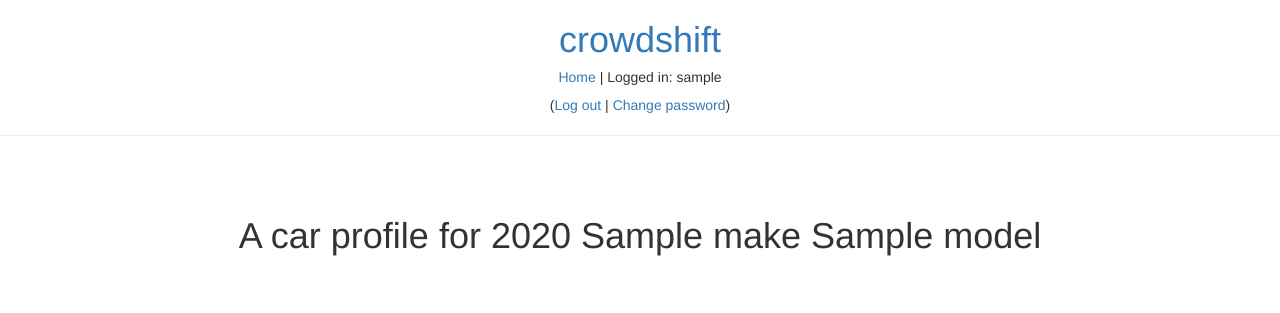
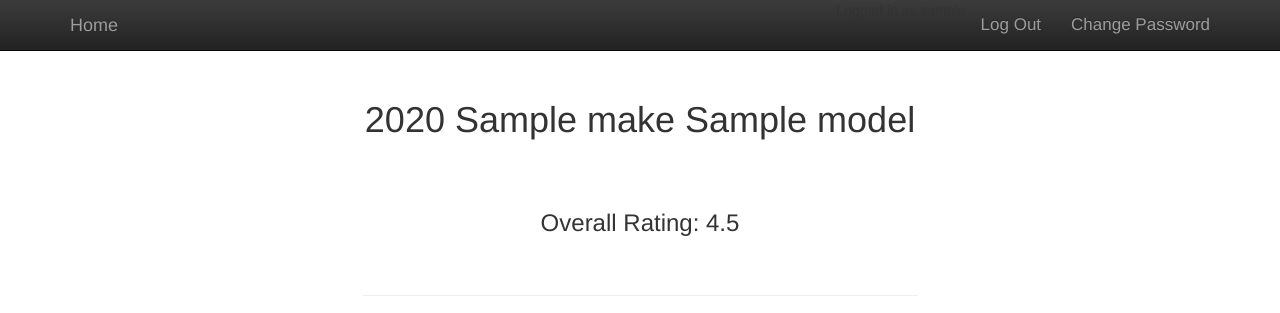
Before and after one commit to kennykhoapham/crowdshift, a Django app: template templates/carprofile.html in a window 1280 px wide. Shown: the top 313 px of the page. Run offline with Django 3.2, Linux system fonts and the light colour scheme; a user stored in the database is signed in; tables that the repository leaves empty hold one stand-in row (values such as "Sample post"); the template is opened without the code that fills it: values that come from a table or form of the project are taken from there, most other values are stand-ins (such as "Sample title", 1, 10 or a date in 2020); some libraries are stand-ins or nearby versions.

Commit message:
work on car profile page

```diff
--- a/crowdshift/static/custom.css
+++ b/crowdshift/static/custom.css
@@ -37,7 +37,7 @@ p {
 .btn-dark {
     border-radius: 8;
     color: #ffffff;
-    background-color: rgba(0,0,0,0.4);
+background-color: rgba(0, 105, 91, 1);
     font-family: "HelveticaNeue-UltraLight", "Helvetica Neue UltraLight", "HelveticaNeue-Light", "Helvetica Neue Light", "Helvetica Neue", Helvetica, sans-serif;
   	font-size: 17px;
   	color:#ffffff;
@@ -65,8 +65,22 @@ p {
 
 }
 
+
+
+
+
 .navbar-brand, .font-change {
 	font-family: "HelveticaNeue-UltraLight", "Helvetica Neue UltraLight", "HelveticaNeue-Light", "Helvetica Neue Light", "Helvetica Neue", Helvetica, sans-serif;
   	font-size: 17px;
   	color:#ffffff;
 }
+
+
+
+.user_name{
+    font-size:14px;
+    font-weight: bold;
+}
+.comments-list .media{
+    border-bottom: 1px dotted #ccc;
+}
--- a/templates/carprofile.html
+++ b/templates/carprofile.html
@@ -3,51 +3,88 @@
 <htmln lang="en">
 	<head>
 		<meta charset="utf-8">
+		<link rel="stylesheet" href="static/custom.css" >
 		<link rel="stylesheet" href="https://maxcdn.bootstrapcdn.com/bootstrap/3.3.4/css/bootstrap.min.css">
 		<link rel="stylesheet" href="https://maxcdn.bootstrapcdn.com/bootstrap/3.3.4/css/bootstrap-theme.min.css">
+
 		<script src="https://maxcdn.bootstrapcdn.com/bootstrap/3.3.4/js/bootstrap.min.js"></script>
 	</head>
 
 	<body>
 
-	<center><a href="/"><h1>crowdshift</h1></a></center>
 
-    <div id="header">
-    <center>
+
+<nav class="navbar navbar-inverse navbar-fixed-top">
+    <div class="container">
 		{% block header %}
-    <h5><a href="/">{% trans "Home" %}</a> |
+        	<a class="navbar-brand" href="/">{% trans "Home" %}</a>
+        		<div class="collapse navbar-collapse">
+            		<ul class="nav navbar-nav navbar-right">
+                		<li>
+                			{% if user.is_authenticated %}
+		        			{% trans "Logged in as" %} {{ user.username }}
+		        		</li>
+		        		<li class="font-change">
+		        			<a href="{% url 'auth_logout' %}">{% trans "Log Out" %}</a>
+		        		</li>
+		        		<li class="font-change">
+                    		<a href="{% url 'auth_password_change' %}">{% trans "Change Password" %}</a>
+                		</li>
+                		<li class="font-change">
+                			{% else %}
+		       				<a href="{% url 'auth_login' %}">{% trans "Log In" %}</a>
+		    				{% endif %}
+		    				{% endblock %}
+                		</li>
+            		</ul>
+        		</div>
+    </div>
+</nav>
 
-    {% if user.is_authenticated %}
-        {% trans "Logged in" %}: {{ user.username }} </h5>
-        (<a href="{% url 'auth_logout' %}">{% trans "Log out" %}</a> |
-        <a href="{% url 'auth_password_change' %}">{% trans "Change password" %}</a>)
-    {% else %}
-       <a href="{% url 'auth_login' %}">{% trans "Log in" %}</a>
-    {% endif %}
-    <hr />
-    {% endblock %}
-    </div>
 
+
+<!-- start review stuff -->
 <div id="content">
 {% block content %}{% endblock %}
 </div>
 
-	</center>
+<br><br>
+<br><br>
 
+<h1 class="text-center">{{ year }} {{ make }} {{ model }}</h1>
 <br><br>
-		<center>
-			<h1>A car profile for {{ year }} {{ make }} {{ model }}</h1>
-			<br><br>
-			<h2>Review:</h2>
-			{% for i in reviews %}
-			<h3>{{ i.title }} by {{i.author}}</h3>
-			<p>{{ i.body }}</p>
-
-			{% endfor %}
+<h3 class="text-center">Overall Rating: 4.5</h3>
 
 
 
-		<h4>Write a review: </h4>
+
+<div class="container">
+    <div class="row">
+        <div class="col-md-6 col-md-offset-3">
+            <div class="comments-list">
+           		{% for i in reviews %}
+                  	<div class="page-header"></div>
+                       	<div class="media">
+                           	<p class="pull-right"><small>[star rating]</small></p>
+                            	<a class="media-left" href="#"><img src="http://s3-us-west-2.amazonaws.com/curely-static/v5/images/topmenu/icon_profile_face_off.png"></a>
+                        			<div class="media-body">
+                              			<h4 class="media-heading user_name">{{ i.title }} by {{i.author}}</h4>
+                              			{{ i.body }}
+                              			<p><small>I own one.</small></p>
+                            		</div>
+                      	</div>
+          		{% endfor %}
+             </div>
+        </div>
+    </div>
+</div>
+
+
+
+
+
+<center><br><br><br>
+		<h3 class="text-center">Write a review: </h3>
 {% if user.is_authenticated %}
 			<form action='/write-review/{{ year }}/{{ make }}/{{ model }}' method='post'>
 				{% csrf_token %}
@@ -59,10 +96,17 @@
 		<p>Please login to write a review</p>
 
 {%endif %}
+</center>
 
 
 
-		</center>
+
+
+
+
+
+
+
 
 
 
--- a/templates/search_result.html
+++ b/templates/search_result.html
@@ -1,3 +1,5 @@
+
+
 {% load i18n %}
 	<center><a href="/"><h1>crowdshift</h1></a></center>
 
```
Also changed, not shown: templates/index.html (+7 -8 lines), crowdshift/static/carprofile.css (added), crowdshift/static/profile.jpg (added), 1 other file. Lines whose indentation alone changed are shown as unchanged.
